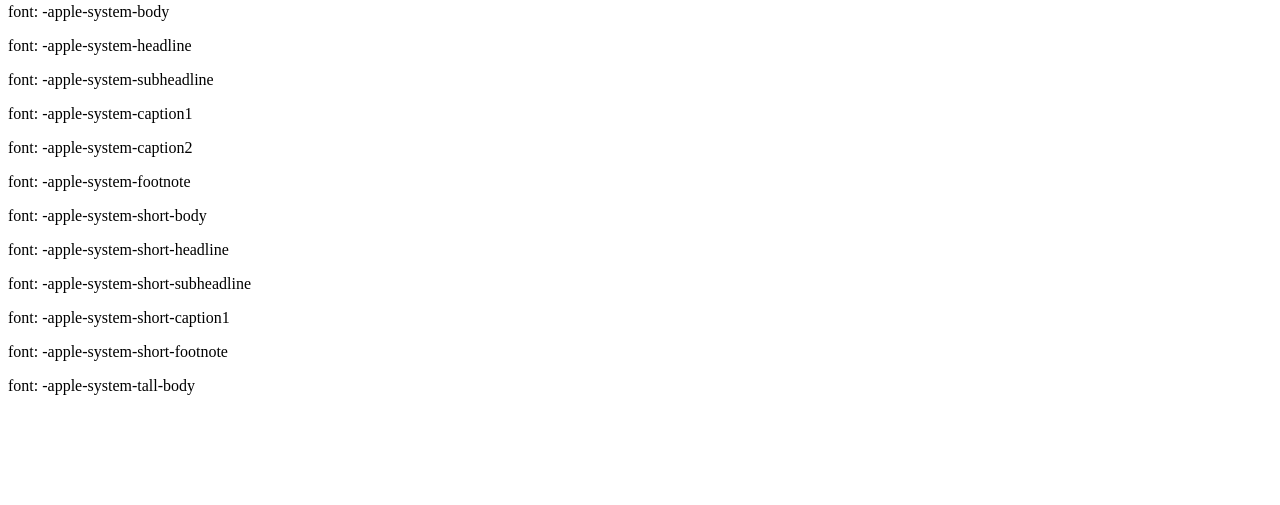
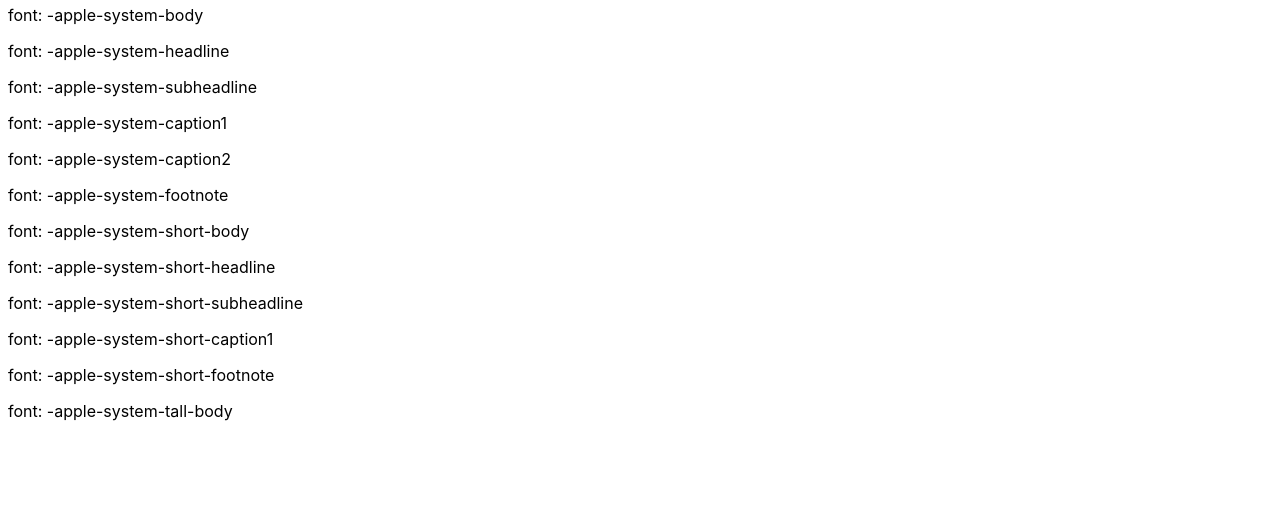
Before and after one commit to mrmrs/css-system-fonts, a website: page ios.html in a window 1280 px wide. Shown: the part 295-800 px from the top of the page. Drawn offline with Linux system fonts and the light colour scheme.

Commit message:
Update css after removing -family from source.

```diff
--- a/css/system-fonts.css
+++ b/css/system-fonts.css
@@ -1,6 +1,6 @@
 /*
 
-  BASE
+  SYSTEM FONTS
 
 */
 html, body { font-family: -apple-system, avenir, 'avenir next', roboto, 'helvetica neue', helvetica, ubuntu, arial, sans-serif; }
@@ -17,15 +17,15 @@ html, body { font-family: -apple-system, avenir, 'avenir next', roboto, 'helveti
   Below are single purpose classes for using adaptive type on the web for ios devices.
 
 */
-.ios-body { font-family: -apple-system-body; }
-.ios-headline { font-family: -apple-system-headline; }
-.ios-subheadline { font-family: -apple-system-subheadline; }
-.ios-caption1 { font-family: -apple-system-caption1; }
-.ios-caption2 { font-family: -apple-system-caption2; }
-.ios-footnote { font-family: -apple-system-footnote; }
-.ios-short-body { font-family: -apple-system-short-body; }
-.ios-short-headline { font-family: -apple-system-short-headline; }
-.ios-short-subheadline { font-family: -apple-system-short-subheadline; }
-.ios-short-caption { font-family: -apple-system-short-caption1; }
-.ios-short-footnote { font-family: -apple-system-short-footnote; }
-.ios-tall-body { font-family: -apple-system-tall-body; }
+.ios-body { font: -apple-system-body; }
+.ios-headline { font: -apple-system-headline; }
+.ios-subheadline { font: -apple-system-subheadline; }
+.ios-caption1 { font: -apple-system-caption1; }
+.ios-caption2 { font: -apple-system-caption2; }
+.ios-footnote { font: -apple-system-footnote; }
+.ios-short-body { font: -apple-system-short-body; }
+.ios-short-headline { font: -apple-system-short-headline; }
+.ios-short-subheadline { font: -apple-system-short-subheadline; }
+.ios-short-caption { font: -apple-system-short-caption1; }
+.ios-short-footnote { font: -apple-system-short-footnote; }
+.ios-tall-body { font: -apple-system-tall-body; }
```
Also changed, not shown: css/system-fonts.min.css.
